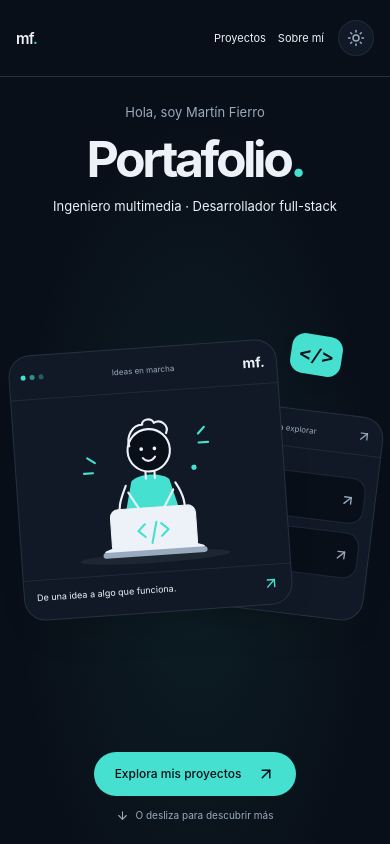
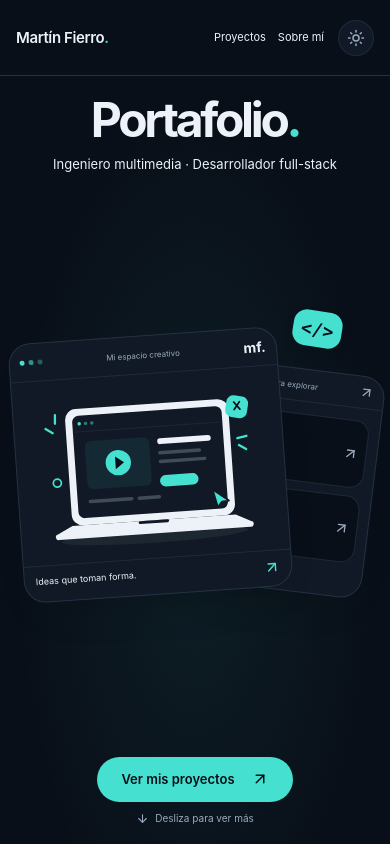
Before and after one commit to martiinfiierro2/Portafolio, a React (Vite) app: page / in a window 390 px wide. Shown: the top 844 px of the page. Built offline with nearby package versions, Linux system fonts and the light colour scheme; the HTML template or start-up script is replaced by a standard one.

Commit message:
Fit cover to viewport and replace avatar with neutral artwork

```diff
--- a/src/Bio.jsx
+++ b/src/Bio.jsx
@@ -7,7 +7,6 @@ export default function Bio() {
     <section className="hero" id="inicio" aria-labelledby="hero-title">
       <div className="hero-paper-glow" aria-hidden="true" />
       <Reveal className="hero-heading shell">
-        <p className="hero-intro">Hola, soy Martín Fierro</p>
         <h1 id="hero-title" aria-label="Portafolio de Martín Fierro">
           Portafolio<span className="hero-title-mark">.</span>
         </h1>
@@ -18,16 +17,15 @@ export default function Bio() {
       <Reveal className="hero-art shell" delay={0.12}>
         <HeroShowcase />
       </Reveal>
-      <Reveal className="hero-discover shell" delay={0.2}>
+      <div className="hero-discover shell">
         <a className="discover-link" href="#proyectos">
-          <span>Explora mis proyectos</span>
+          <span>Ver mis proyectos</span>
           <ArrowUpRight size={18} aria-hidden="true" />
         </a>
         <span className="discover-hint">
-          <ArrowDown size={13} aria-hidden="true" /> O desliza para descubrir
-          más
+          <ArrowDown size={13} aria-hidden="true" /> Desliza para ver más
         </span>
-      </Reveal>
+      </div>
     </section>
   );
 }
--- a/src/Header.jsx
+++ b/src/Header.jsx
@@ -10,7 +10,7 @@ export default function Header({ dark, onToggleTheme }) {
           aria-label="Martín Fierro, inicio"
         >
           <span>
-            mf<span className="accent">.</span>
+            Martín Fierro<span className="accent">.</span>
           </span>
         </a>
         <nav aria-label="Navegación principal">
--- /dev/null
+++ b/src/components/CreativeWorkspace.jsx
@@ -0,0 +1,134 @@
+export default function CreativeWorkspace() {
+  return (
+    <svg
+      className="creative-workspace"
+      viewBox="0 0 460 320"
+      fill="none"
+      aria-hidden="true"
+    >
+      <ellipse
+        cx="230"
+        cy="281"
+        rx="162"
+        ry="12"
+        className="workspace-shadow"
+      />
+      <rect
+        x="88"
+        y="52"
+        width="284"
+        height="202"
+        rx="19"
+        className="workspace-device"
+      />
+      <rect
+        x="100"
+        y="64"
+        width="260"
+        height="178"
+        rx="11"
+        className="workspace-screen"
+      />
+      <path d="M100 92h260" className="workspace-rule" />
+      <circle cx="112" cy="78" r="3" className="workspace-accent" />
+      <circle
+        cx="123"
+        cy="78"
+        r="3"
+        className="workspace-accent workspace-faint"
+      />
+      <circle
+        cx="134"
+        cy="78"
+        r="3"
+        className="workspace-accent workspace-faint"
+      />
+      <rect
+        x="119"
+        y="109"
+        width="112"
+        height="84"
+        rx="10"
+        className="workspace-tile"
+      />
+      <circle cx="175" cy="150" r="22" className="workspace-accent" />
+      <path d="m170 139 15 11-15 11v-22Z" className="workspace-play" />
+      <rect
+        x="245"
+        y="113"
+        width="93"
+        height="10"
+        rx="5"
+        className="workspace-device"
+      />
+      <rect
+        x="245"
+        y="135"
+        width="75"
+        height="6"
+        rx="3"
+        className="workspace-soft"
+      />
+      <rect
+        x="245"
+        y="150"
+        width="83"
+        height="6"
+        rx="3"
+        className="workspace-soft"
+      />
+      <rect
+        x="245"
+        y="177"
+        width="67"
+        height="20"
+        rx="10"
+        className="workspace-accent"
+      />
+      <rect
+        x="119"
+        y="211"
+        width="78"
+        height="6"
+        rx="3"
+        className="workspace-soft"
+      />
+      <rect
+        x="204"
+        y="211"
+        width="41"
+        height="6"
+        rx="3"
+        className="workspace-soft"
+      />
+      <path
+        d="M88 254h284l26 13a5 5 0 0 1-2 10H64a5 5 0 0 1-2-10l26-13Z"
+        className="workspace-device"
+      />
+      <rect
+        x="203"
+        y="254"
+        width="53"
+        height="5"
+        rx="2.5"
+        className="workspace-screen"
+      />
+      <path d="m335 208 7 31 8-9 12-1-27-21Z" className="workspace-cursor" />
+      <path
+        d="m65 91-12-8m17-8 1-15m313 62 16-3m-14 15 12 8"
+        className="workspace-spark"
+      />
+      <circle cx="67" cy="178" r="7" className="workspace-ring" />
+      <rect
+        x="372"
+        y="45"
+        width="38"
+        height="38"
+        rx="12"
+        transform="rotate(12 372 45)"
+        className="workspace-accent"
+      />
+      <path d="m382 59 10 13m0-13-10 13" className="workspace-mark" />
+    </svg>
+  );
+}
--- a/src/components/DeveloperMascot.jsx
+++ /dev/null
@@ -1,59 +0,0 @@
-export default function DeveloperMascot() {
-  return (
-    <svg
-      className="developer-mascot"
-      viewBox="0 0 460 340"
-      fill="none"
-      aria-hidden="true"
-    >
-      <ellipse cx="230" cy="312" rx="142" ry="11" className="mascot-shadow" />
-      <path
-        d="M183 174c-12 26-20 45-10 62m104-62c14 24 19 44 11 63"
-        className="mascot-line"
-      />
-      <path
-        d="M194 167c11-15 59-15 72 0l18 69H177l17-69Z"
-        className="mascot-shirt"
-      />
-      <path
-        d="m198 230-15 54-43 15m121-69 14 54 45 15"
-        className="mascot-line mascot-limbs"
-      />
-      <path d="M222 143v20m17-20v20" className="mascot-line" />
-      <circle cx="231" cy="110" r="40" className="mascot-head" />
-      <path
-        d="M195 100c-5-18 8-41 27-39-1-11 20-13 22-2 14-7 29 7 22 21"
-        className="mascot-line"
-      />
-      <circle cx="217" cy="107" r="3.5" className="mascot-ink" />
-      <circle cx="242" cy="107" r="3.5" className="mascot-ink" />
-      <path d="M219 124c6 8 16 8 23-1" className="mascot-line" />
-      <path d="m187 187 21 37m64-37-22 37" className="mascot-line" />
-      <rect
-        x="150"
-        y="218"
-        width="161"
-        height="85"
-        rx="15"
-        className="mascot-laptop"
-      />
-      <path
-        d="m214 249-13 12 13 12m31-24 13 12-13 12m-9-27-10 39"
-        className="mascot-code"
-      />
-      <rect
-        x="132"
-        y="298"
-        width="197"
-        height="11"
-        rx="5.5"
-        className="mascot-base"
-      />
-      <path
-        d="m326 85 12-12m-12 29h18M128 127l-14-10m9 29h-17"
-        className="mascot-spark"
-      />
-      <circle cx="314" cy="148" r="5" className="mascot-shirt" />
-    </svg>
-  );
-}
--- a/src/components/HeroShowcase.jsx
+++ b/src/components/HeroShowcase.jsx
@@ -1,5 +1,5 @@
 import { ArrowUpRight, Code2, Layers, ListTodo } from "lucide-react";
-import DeveloperMascot from "./DeveloperMascot";
+import CreativeWorkspace from "./CreativeWorkspace";
 import { projects } from "../data/projects";
 
 const previewProjects = projects
@@ -60,12 +60,12 @@ export default function HeroShowcase() {
               <i />
               <i />
             </span>
-            <span>Ideas en marcha</span>
+            <span>Mi espacio creativo</span>
             <span className="showcase-window-mark">mf.</span>
           </div>
-          <DeveloperMascot />
+          <CreativeWorkspace />
           <div className="showcase-caption">
-            <span>De una idea a algo que funciona.</span>
+            <span>Ideas que toman forma.</span>
             <ArrowUpRight size={17} />
           </div>
         </div>
--- a/src/styles/base.css
+++ b/src/styles/base.css
@@ -110,7 +110,7 @@ h1:focus {
   background: var(--bg);
 }
 .header-inner {
-  height: var(--header-height);
+  height: calc(var(--header-height) - 1px);
   display: flex;
   align-items: center;
   gap: 30px;
@@ -246,3 +246,28 @@ p {
   color: var(--ink);
   border-color: transparent;
 }
+
+.header .wordmark {
+  white-space: nowrap;
+  font-size: 20px;
+}
+
+@media (max-width: 760px) {
+  .header .wordmark {
+    font-size: 15px;
+    letter-spacing: -0.4px;
+  }
+}
+
+@media (max-width: 360px) {
+  .header-inner {
+    gap: 10px;
+  }
+  .header nav {
+    gap: 10px;
+    font-size: 10px;
+  }
+  .header .wordmark {
+    font-size: 14px;
+  }
+}
--- a/src/styles/home.css
+++ b/src/styles/home.css
@@ -1,14 +1,14 @@
 .hero {
   position: relative;
   isolation: isolate;
-  min-height: calc(100svh - var(--header-height));
+  height: calc(100vh - var(--header-height));
+  height: calc(100svh - var(--header-height));
   display: grid;
-  grid-template-rows: auto 1fr auto;
-  gap: 20px;
-  padding-block: 26px 26px;
+  grid-template-rows: auto minmax(0, 1fr) auto;
+  gap: clamp(12px, 2.5vh, 22px);
+  padding-block: 24px max(20px, env(safe-area-inset-bottom));
   text-align: center;
 }
-
 .hero-paper-glow {
   position: absolute;
   inset: 0;
@@ -20,44 +20,38 @@
   );
   pointer-events: none;
 }
-
-.hero-heading {
-  position: relative;
-}
-.hero-intro {
-  font-size: 13px;
-  color: var(--muted);
-  margin: 0 0 10px;
-}
 .hero h1 {
-  font-size: clamp(64px, 10.7vw, 152px);
+  font-size: clamp(60px, 9.5vw, 130px);
   font-weight: 650;
   letter-spacing: -0.07em;
   line-height: 1;
-  margin: 0 0 14px;
+  margin: 0 0 12px;
 }
 .hero-title-mark {
   color: var(--accent);
 }
 .hero-role {
   font-size: clamp(13px, 1.3vw, 18px);
-  font-weight: 400;
   color: var(--ink);
   margin: 0;
 }
 .hero-art {
+  min-height: 0;
   display: flex;
   align-items: center;
   justify-content: center;
+  padding-block: 16px;
 }
 .hero-showcase {
   display: block;
   width: min(100%, 850px);
+  height: 100%;
+  max-height: 340px;
   border-radius: var(--radius-lg);
-  outline-offset: 12px;
+  outline-offset: 8px;
 }
 .showcase-collage {
-  height: 330px;
+  height: 100%;
   position: relative;
   text-align: left;
 }
@@ -71,33 +65,38 @@
 }
 .showcase-main {
   left: 5%;
-  top: 6%;
+  top: 8%;
   width: 58%;
+  height: 84%;
   z-index: 2;
+  display: grid;
+  grid-template-rows: auto minmax(0, 1fr) auto;
   transform: rotate(-4deg);
   transition: transform 350ms;
 }
 .showcase-projects {
   right: 3%;
-  top: 17%;
+  top: 12%;
   width: 42%;
+  height: 78%;
   z-index: 1;
+  display: grid;
+  grid-template-rows: auto minmax(0, 1fr) auto;
   transform: rotate(7deg);
   transition: transform 350ms;
 }
 .hero-showcase:hover .showcase-main {
-  transform: rotate(-2deg) translateY(-4px);
+  transform: rotate(-2deg) translateY(-3px);
 }
 .hero-showcase:hover .showcase-projects {
-  transform: rotate(5deg) translateY(-3px);
+  transform: rotate(5deg) translateY(-2px);
 }
 .showcase-bar {
   display: flex;
   align-items: center;
   justify-content: space-between;
-  gap: 12px;
-  min-height: 40px;
-  padding: 11px 17px;
+  gap: 10px;
+  padding: 10px 16px;
   border-bottom: 1px solid var(--line-soft);
   color: var(--muted);
   font-size: 10px;
@@ -123,59 +122,67 @@
   font-size: 14px;
   font-weight: 650;
 }
-.developer-mascot {
+.creative-workspace {
   display: block;
   width: 100%;
-  height: 234px;
+  height: 100%;
+  min-height: 0;
 }
-.mascot-line {
-  stroke: var(--ink);
-  stroke-width: 4;
-  stroke-linecap: round;
+.workspace-device {
+  fill: var(--ink);
+}
+.workspace-screen {
+  fill: var(--surface);
+}
+.workspace-accent {
+  fill: var(--accent);
+}
+.workspace-soft {
+  fill: var(--muted);
+  opacity: 0.35;
+}
+.workspace-tile {
+  fill: var(--accent-soft);
+}
+.workspace-play {
+  fill: var(--on-accent);
+}
+.workspace-rule {
+  stroke: var(--line);
+  stroke-width: 1;
+}
+.workspace-cursor {
+  fill: var(--accent);
+  stroke: var(--surface);
+  stroke-width: 3;
   stroke-linejoin: round;
 }
-.mascot-limbs {
-  stroke-width: 9;
-}
-.mascot-head {
-  fill: var(--bg);
-  stroke: var(--ink);
-  stroke-width: 4;
-}
-.mascot-shirt {
-  fill: var(--accent);
-}
-.mascot-ink,
-.mascot-laptop {
-  fill: var(--ink);
-}
-.mascot-laptop {
-  stroke: var(--ink);
-  stroke-width: 2;
-}
-.mascot-code {
-  stroke: var(--accent);
-  stroke-width: 4;
-  stroke-linecap: round;
-  stroke-linejoin: round;
-}
-.mascot-base {
-  fill: var(--muted);
-}
-.mascot-spark {
+.workspace-spark {
   stroke: var(--accent);
   stroke-width: 4;
   stroke-linecap: round;
 }
-.mascot-shadow {
+.workspace-ring {
+  stroke: var(--accent);
+  stroke-width: 3;
+}
+.workspace-mark {
+  stroke: var(--on-accent);
+  stroke-width: 3;
+  stroke-linecap: round;
+}
+.workspace-shadow {
   fill: var(--ink);
   opacity: 0.06;
+}
+.workspace-faint {
+  opacity: 0.5;
 }
 .showcase-caption {
   display: flex;
   justify-content: space-between;
   gap: 10px;
-  padding: 12px 18px 15px;
+  padding: 10px 16px 12px;
   color: var(--ink);
   font-size: 11px;
   border-top: 1px solid var(--line-soft);
@@ -185,15 +192,17 @@
   flex-shrink: 0;
 }
 .showcase-project-list {
+  min-height: 0;
   display: grid;
-  gap: 12px;
-  padding: 25px 19px 18px;
+  grid-template-rows: repeat(2, minmax(0, 1fr));
+  gap: 10px;
+  padding: 16px 16px 12px;
 }
 .showcase-project-list > div {
   display: flex;
   align-items: center;
-  gap: 11px;
-  padding: 13px 11px;
+  gap: 10px;
+  padding: 10px;
   background: var(--bg);
   border: 1px solid var(--line-soft);
   border-radius: 14px;
@@ -221,7 +230,7 @@
 }
 .showcase-example {
   display: block;
-  padding: 0 22px 19px;
+  padding: 0 18px 14px;
   color: var(--muted);
   font-size: 9px;
 }
@@ -232,13 +241,13 @@
   z-index: 3;
   display: grid;
   place-items: center;
-  width: 66px;
-  height: 46px;
+  width: 62px;
+  height: 44px;
   background: var(--accent);
   color: var(--on-accent);
   border-radius: 16px;
   font:
-    600 24px Consolas,
+    600 23px Consolas,
     monospace;
   transform: rotate(9deg);
   box-shadow: 0 8px 25px -12px #00000040;
@@ -254,21 +263,24 @@
   z-index: -1;
 }
 .hero-discover {
+  position: relative;
+  z-index: 4;
   display: flex;
+  flex-direction: column;
   align-items: center;
   justify-content: center;
-  gap: 20px;
+  gap: 9px;
 }
 .discover-link {
   display: inline-flex;
   align-items: center;
   gap: 16px;
-  padding: 14px 24px;
+  padding: 14px 28px;
   border-radius: var(--radius-pill);
   background: var(--accent);
   color: var(--on-accent);
-  font-size: 13px;
-  font-weight: 550;
+  font-size: 14px;
+  font-weight: 600;
 }
 .discover-link:hover {
   transform: translateY(-3px);
@@ -278,12 +290,16 @@
   align-items: center;
   gap: 6px;
   color: var(--muted);
-  font-size: 10px;
+  font-size: 11px;
 }
 .discover-hint svg {
   animation: discover-nudge 2.8s ease-in-out infinite;
 }
-
+.showcase-empty {
+  font-size: 12px;
+  padding: 12px;
+  margin: 0;
+}
 @keyframes discover-nudge {
   0%,
   75%,
@@ -297,12 +313,12 @@
 
 @media (max-width: 760px) {
   .hero {
-    padding-block: 24px 22px;
-    gap: 18px;
+    padding-block: 20px max(18px, env(safe-area-inset-bottom));
+    gap: 14px;
   }
   .hero h1 {
-    font-size: clamp(50px, 11.5vw, 84px);
-    margin-bottom: 12px;
+    font-size: clamp(48px, 11.5vw, 84px);
+    margin-bottom: 10px;
   }
   .hero-role {
     max-width: 310px;
@@ -310,39 +326,38 @@
     font-size: 13px;
     line-height: 1.6;
   }
-  .showcase-collage {
-    height: 300px;
+  .hero-art {
+    padding-block: 10px;
+  }
+  .hero-showcase {
+    max-height: 310px;
   }
   .showcase-main {
     left: 0;
-    top: 4%;
     width: 75%;
   }
   .showcase-projects {
     right: 0;
-    top: 24%;
+    top: 18%;
     width: 54%;
-  }
-  .developer-mascot {
-    height: 180px;
+    height: 72%;
   }
   .showcase-bar {
-    padding-inline: 11px;
+    padding: 8px 10px;
     font-size: 8px;
-    min-height: 34px;
     gap: 7px;
   }
   .showcase-caption {
     font-size: 9px;
-    padding: 10px 12px 12px;
+    padding: 8px 11px 10px;
   }
   .showcase-project-list {
-    padding: 23px 10px 15px;
-    gap: 9px;
+    padding: 12px 10px 10px;
+    gap: 8px;
   }
   .showcase-project-list > div {
-    padding: 11px 8px;
-    gap: 7px;
+    padding: 8px 7px;
+    gap: 6px;
   }
   .showcase-project-list small {
     display: none;
@@ -355,137 +370,90 @@
   }
   .showcase-example {
     font-size: 8px;
-    padding: 0 13px 14px;
+    padding: 0 13px 12px;
   }
   .showcase-sticker {
-    top: 0;
     right: 9%;
-    width: 51px;
-    height: 40px;
+    width: 49px;
+    height: 36px;
     border-radius: 13px;
-    font-size: 19px;
+    font-size: 18px;
   }
   .showcase-orbit {
     display: none;
   }
-  .hero-discover {
-    flex-direction: column;
-    gap: 12px;
+  .discover-link {
+    padding: 13px 24px;
+    font-size: 13px;
   }
-  .discover-link {
-    padding: 13px 21px;
-    font-size: 12px;
+  .discover-hint {
+    font-size: 10px;
   }
 }
 
 @media (max-height: 650px) {
   .hero {
-    padding-block: 16px;
-    gap: 14px;
+    padding-block: 16px max(16px, env(safe-area-inset-bottom));
+    gap: 12px;
   }
   .hero h1 {
-    font-size: clamp(50px, 9vw, 98px);
+    font-size: clamp(48px, 8vw, 92px);
   }
-  .showcase-collage {
-    height: 250px;
-  }
-  .developer-mascot {
-    height: 176px;
+  .showcase-project-list small {
+    display: none;
   }
   .showcase-project-list {
-    padding-top: 16px;
-  }
-}
-
-@media (max-height: 650px) and (max-width: 760px) {
-  .hero h1 {
-    font-size: 48px;
-  }
-  .hero-intro {
-    font-size: 12px;
-    margin-bottom: 6px;
-  }
-  .showcase-collage {
-    height: 234px;
-  }
-  .developer-mascot {
-    height: 144px;
-  }
-  .hero-discover {
-    gap: 8px;
+    gap: 7px;
+    padding-block: 10px;
   }
 }
 
 @media (max-height: 450px) {
   .hero {
-    padding-block: 12px;
-    gap: 10px;
-  }
-  .hero-intro {
-    margin-bottom: 3px;
-    font-size: 11px;
+    padding-block: 10px;
+    gap: 9px;
   }
   .hero h1 {
-    font-size: 46px;
+    font-size: 42px;
     margin-bottom: 6px;
   }
   .hero-role {
     font-size: 11px;
   }
-  .showcase-collage {
-    height: 126px;
+  .hero-art {
+    padding-block: 4px;
+  }
+  .hero-showcase {
     max-width: 550px;
-    margin-inline: auto;
-  }
-  .developer-mascot {
-    height: 78px;
   }
   .showcase-main {
+    left: 22%;
     width: 56%;
-    left: 22%;
-    top: 3%;
+    top: 7%;
+    height: 84%;
   }
-  .showcase-projects {
+  .showcase-projects,
+  .showcase-caption,
+  .showcase-orbit {
     display: none;
   }
   .showcase-bar {
-    min-height: 27px;
-    padding-block: 6px;
-    font-size: 8px;
-  }
-  .showcase-caption {
-    display: none;
-  }
-  .showcase-project-list {
-    padding: 10px;
-    gap: 7px;
-  }
-  .showcase-project-list > div {
-    padding: 6px 8px;
-  }
-  .showcase-project-list small {
-    display: none;
-  }
-  .showcase-example {
-    padding-bottom: 9px;
+    padding-block: 5px;
     font-size: 8px;
   }
   .showcase-sticker {
-    width: 44px;
-    height: 31px;
-    font-size: 17px;
+    width: 42px;
+    height: 30px;
+    font-size: 16px;
   }
   .discover-link {
-    padding: 9px 19px;
-    font-size: 11px;
+    padding: 9px 20px;
+    font-size: 12px;
   }
   .discover-hint {
-    display: none;
+    font-size: 9px;
+  }
+  .hero-discover {
+    gap: 6px;
   }
 }
-
-.showcase-empty {
-  font-size: 12px;
-  padding: 12px;
-  margin: 0;
-}
--- a/src/styles/responsive.css
+++ b/src/styles/responsive.css
@@ -35,7 +35,7 @@
     width: calc(100% - 40px);
   }
   .header-inner {
-    height: var(--header-height);
+    height: calc(var(--header-height) - 1px);
     gap: 14px;
   }
   .header nav {
```
Also changed, not shown: public/projects/portfolio-desktop.png, public/projects/portfolio-mobile.png.
